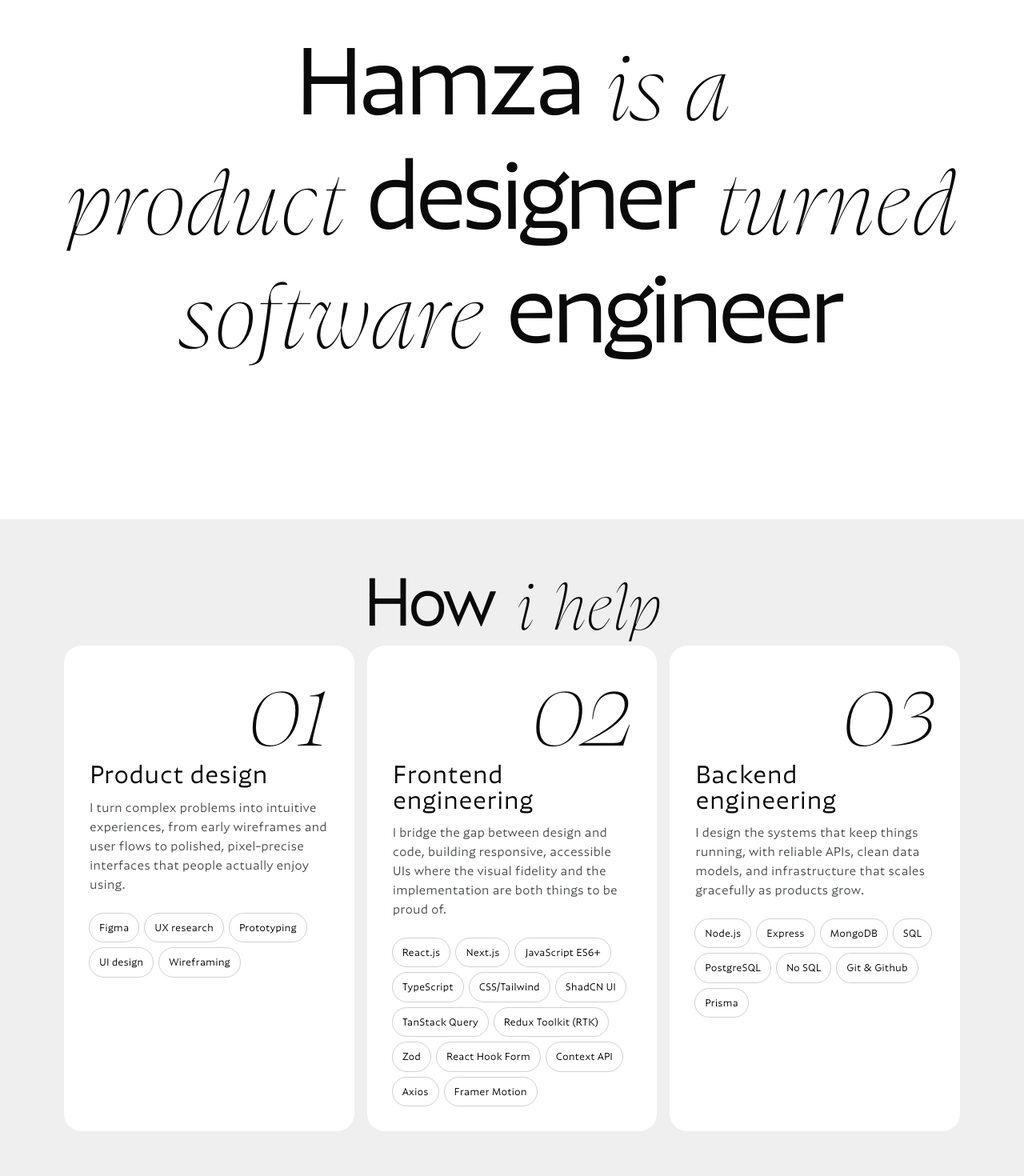
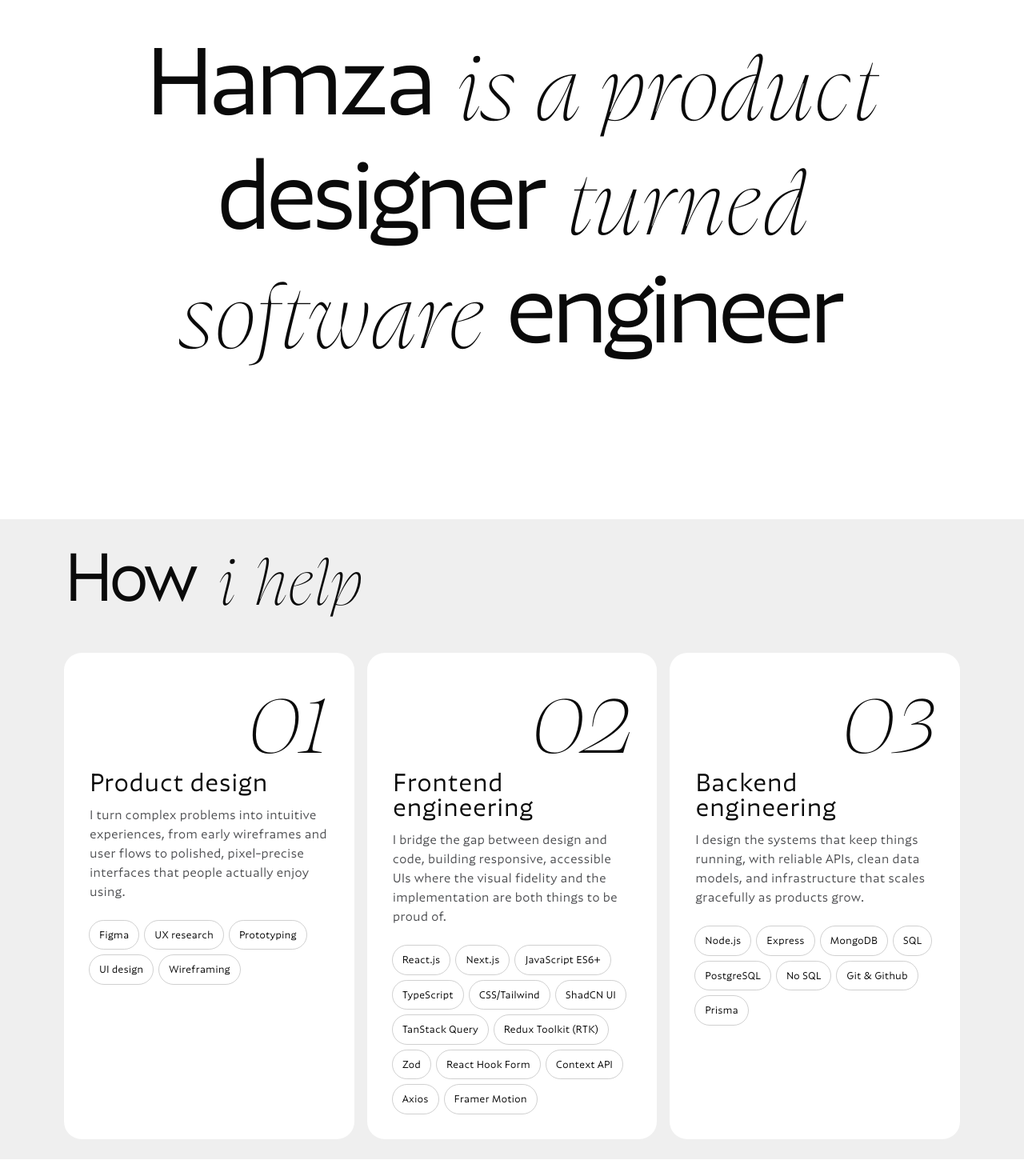
Before and after one commit to MHamzaFarooq/updated-portfolio, a Next.js app: page / in a window 1280 px wide. Shown: the part 151-1621 px from the top of the page at 80% size. After the commit the page ends 1600 px from the top, so only its background shows below. Built offline with nearby package versions, Linux system fonts and the light colour scheme.

Commit message:
test deployment

```diff
--- a/components/sections/UpdatedHero.tsx
+++ b/components/sections/UpdatedHero.tsx
@@ -2,9 +2,42 @@ import HeroTitle from "../ui/HeroTitle";
 
 function UpdatedHero() {
   return (
-    <div className="h-screen flex items-center overflow-x-hidden">
-      <section className="flex flex-wrap gap-x-6 px-4 justify-center text-center mx-auto items-center max-w-99.5 sm:max-w-172.5 md:max-w-280">
-        <div className="flex gap-x-6">
+    // <div className="h-screen flex items-center overflow-x-hidden">
+    //   <section className="flex flex-wrap gap-x-6 px-4 justify-center text-center mx-auto items-center max-w-99.5 sm:max-w-172.5 md:max-w-280">
+    //     <div className="flex gap-x-6">
+    //       <HeroTitle fontName="retail" tracking={true} delay={0.1}>
+    //         Hamza
+    //       </HeroTitle>
+    //       <HeroTitle fontName="swear" delay={0.2}>
+    //         is
+    //       </HeroTitle>
+    //       <HeroTitle fontName="swear" delay={0.3}>
+    //         a
+    //       </HeroTitle>
+    //     </div>
+    //     <div className="md:flex md:gap-x-6 justify-center">
+    //       <HeroTitle fontName="swear" delay={0.4}>
+    //         product
+    //       </HeroTitle>
+    //       <HeroTitle fontName="retail" tracking={true} delay={0.5}>
+    //         designer
+    //       </HeroTitle>
+    //       <HeroTitle fontName="swear" delay={0.6}>
+    //         turned
+    //       </HeroTitle>
+    //     </div>
+    //     <div className="md:flex md:gap-x-6 justify-center">
+    //       <HeroTitle fontName="swear" delay={0.7}>
+    //         software
+    //       </HeroTitle>
+    //       <HeroTitle fontName="retail" tracking={true} delay={0.8}>
+    //         engineer
+    //       </HeroTitle>
+    //     </div>
+    //   </section>
+    // </div>
+    <div className="h-screen flex items-center">
+      <section className="flex flex-wrap gap-x-6 justify-center text-center mx-auto items-center max-w-99.5 sm:max-w-172.5 md:max-w-280">
         <HeroTitle fontName="retail" tracking={true} delay={0.1}>
           Hamza
         </HeroTitle>
@@ -14,8 +47,6 @@ function UpdatedHero() {
         <HeroTitle fontName="swear" delay={0.3}>
           a
         </HeroTitle>
-        </div>
-        <div className="md:flex md:gap-x-6 justify-center">
         <HeroTitle fontName="swear" delay={0.4}>
           product
         </HeroTitle>
@@ -25,15 +56,12 @@ function UpdatedHero() {
         <HeroTitle fontName="swear" delay={0.6}>
           turned
         </HeroTitle>
-        </div>
-        <div className="md:flex md:gap-x-6 justify-center">
         <HeroTitle fontName="swear" delay={0.7}>
           software
         </HeroTitle>
         <HeroTitle fontName="retail" tracking={true} delay={0.8}>
           engineer
         </HeroTitle>
-        </div>
       </section>
     </div>
   );
--- a/components/sections/UpdatedSkill.tsx
+++ b/components/sections/UpdatedSkill.tsx
@@ -1,13 +1,12 @@
-// import { services } from "../../skills.js";
-
 import { services } from "@/skills";
 import SkillsCard from "../ui/SkillsCard";
 import UpdatedHeading from "../ui/UpdatedHeading";
 
 function UpdatedSkill() {
   return (
-    <div className="bg-[#EFEFEF] h-full px-4 py-14 w-full flex flex-col items-center justify-center">
-      <div className="flex gap-x-6">
+    <div className="bg-[#EFEFEF] h-full px-4 py-14 flex items-center justify-center xl:h-screen">
+      <div className="max-w-280 flex flex-col gap-4 sm:gap-10">
+        <div className="flex flex-wrap gap-x-4 mr-auto sm:gap-x-6">
           <UpdatedHeading fontName="retail" tracking delay={0.1}>
             How
           </UpdatedHeading>
@@ -18,10 +17,11 @@ function UpdatedSkill() {
             help
           </UpdatedHeading>
         </div>
-      <div className="flex flex-col md:flex-row md: max-w-280 gap-4">
+        <div className="flex flex-col gap-4 lg:flex-row">
           {services.map((service) => (
             <SkillsCard key={service.id} {...service} />
           ))}
+        </div>
       </div>
     </div>
   );
--- a/components/ui/SkillsCard.tsx
+++ b/components/ui/SkillsCard.tsx
@@ -1,22 +1,6 @@
 "use client";
 import { motion } from "framer-motion";
 import Tag from "./Tag";
-
-// 1. Define variants for the individual card
-const cardVariants = {
-  hidden: {
-    opacity: 0,
-    y: 40,
-  },
-  visible: {
-    opacity: 1,
-    y: 0,
-    transition: {
-      duration: 1.2,
-      ease: [0.22, 1, 0.36, 1] as const,
-    },
-  },
-};
 
 function SkillsCard({
   id,
@@ -30,10 +14,7 @@ function SkillsCard({
   tags: string[];
 }) {
   return (
-    <motion.div
-      variants={cardVariants} // 2. Assign the variants here
-      className="p-8 bg-white rounded-3xl w-full"
-    >
+    <div className="p-8 bg-white rounded-3xl w-full">
       <div className="font-swear text-right text-[111px] tracking-[-4%] leading-[97%]">
         {id}
       </div>
@@ -48,7 +29,7 @@ function SkillsCard({
           <Tag key={tag}>{tag}</Tag>
         ))}
       </div>
-    </motion.div>
+    </div>
   );
 }
 
--- a/components/ui/UpdatedHeading.tsx
+++ b/components/ui/UpdatedHeading.tsx
@@ -24,7 +24,7 @@ function UpdatedHeading({
           delay: delay * 1.2,
           ease: [0.16, 1, 0.3, 1],
         }}
-        className={`${pr} font-${fontName} text-[77px] ${tracking ? "tracking-[-0.08em]" : ""} leading-[117%] sm:text-[87px]`}
+        className={`${pr} font-${fontName} text-[67px] ${tracking ? "tracking-[-0.08em]" : ""} leading-[117%] sm:text-[87px]`}
       >
         {children}
       </motion.h1>
```
Lines whose indentation alone changed are shown as unchanged.
